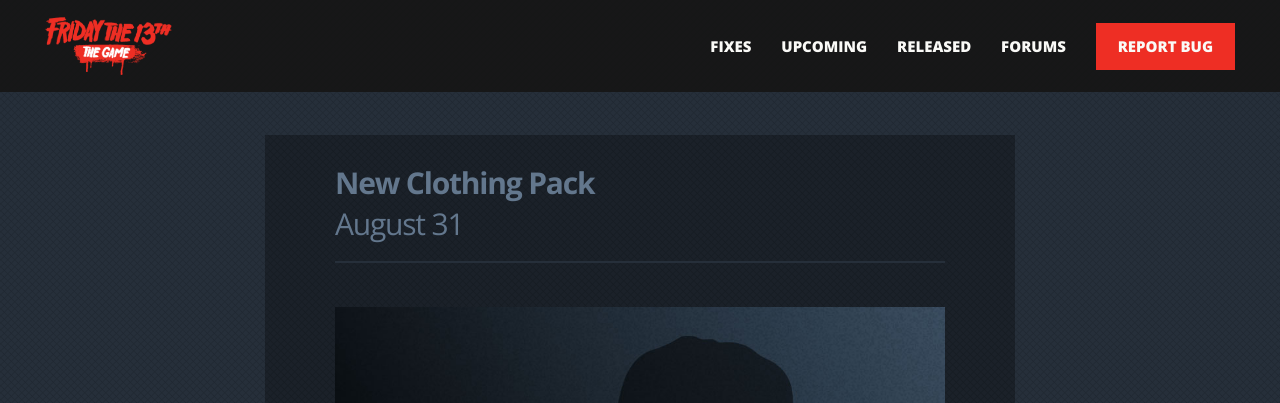
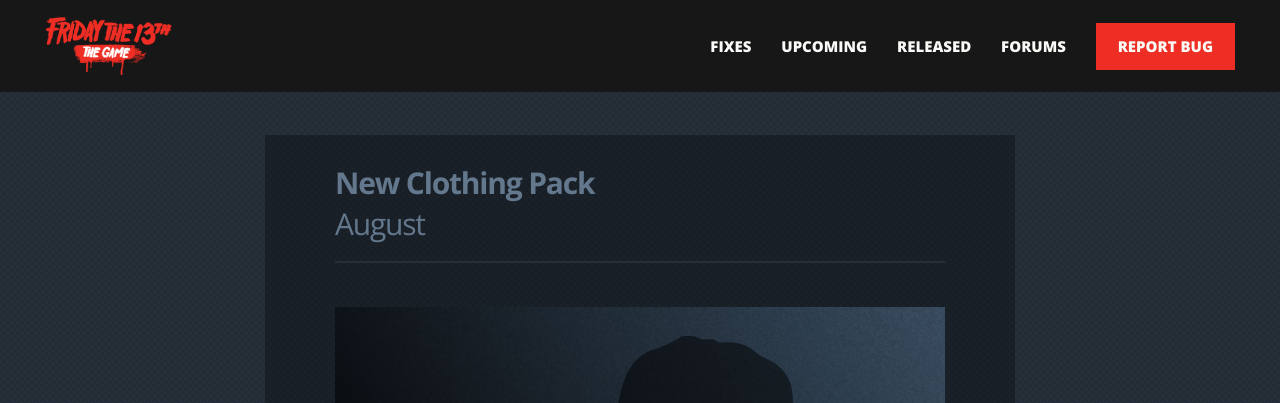
Before and after one commit to bdk6000/friday-13, a Jekyll site: the page built from _content-packs/lingerie-clothing-pack.markdown, in a window 1280 px wide and 900 px high. Shown: the top 403 px of the window. Built offline with Jekyll 4.4.1, drawn with Linux system fonts in a browser that asks for light colours.

Commit message:
Update contentpacks.html

```diff
--- a/_layouts/contentpacks.html
+++ b/_layouts/contentpacks.html
@@ -28,7 +28,7 @@ layout: contentpacks
                         <div class="fix-area">
                             <div class="fix-description alert-description contentpgbox">
                             	<h2>{{ page.title }}</h2>
-                            	<h3>{% assign isreleased = page.released %}{% assign showdaynum = page.show-day %}{% if isreleased == true %}{{ page.date | date: "%-m.%-d.%y" }}{% endif %}{% if isreleased != true %}{{ page.release-date | date: "%B" }} {% unless showdaynum == true %}{{ page.release-date | date: "%-d" }}{% endunless %}{% endif %}</h3>
+                            	<h3>{% assign isreleased = page.released %}{% assign showdaynum = page.show-day %}{% if isreleased == true %}{{ page.date | date: "%-m.%-d.%y" }}{% endif %}{% if isreleased != true %}{{ page.release-date | date: "%B" }} {% if showdaynum == true %}{{ page.release-date | date: "%-d" }}{% endif %}{% endif %}</h3>
 
                             	<img src="{{ page.main-image }}" alt="{{ page.title }}" />
                             	{{ content }}
```
